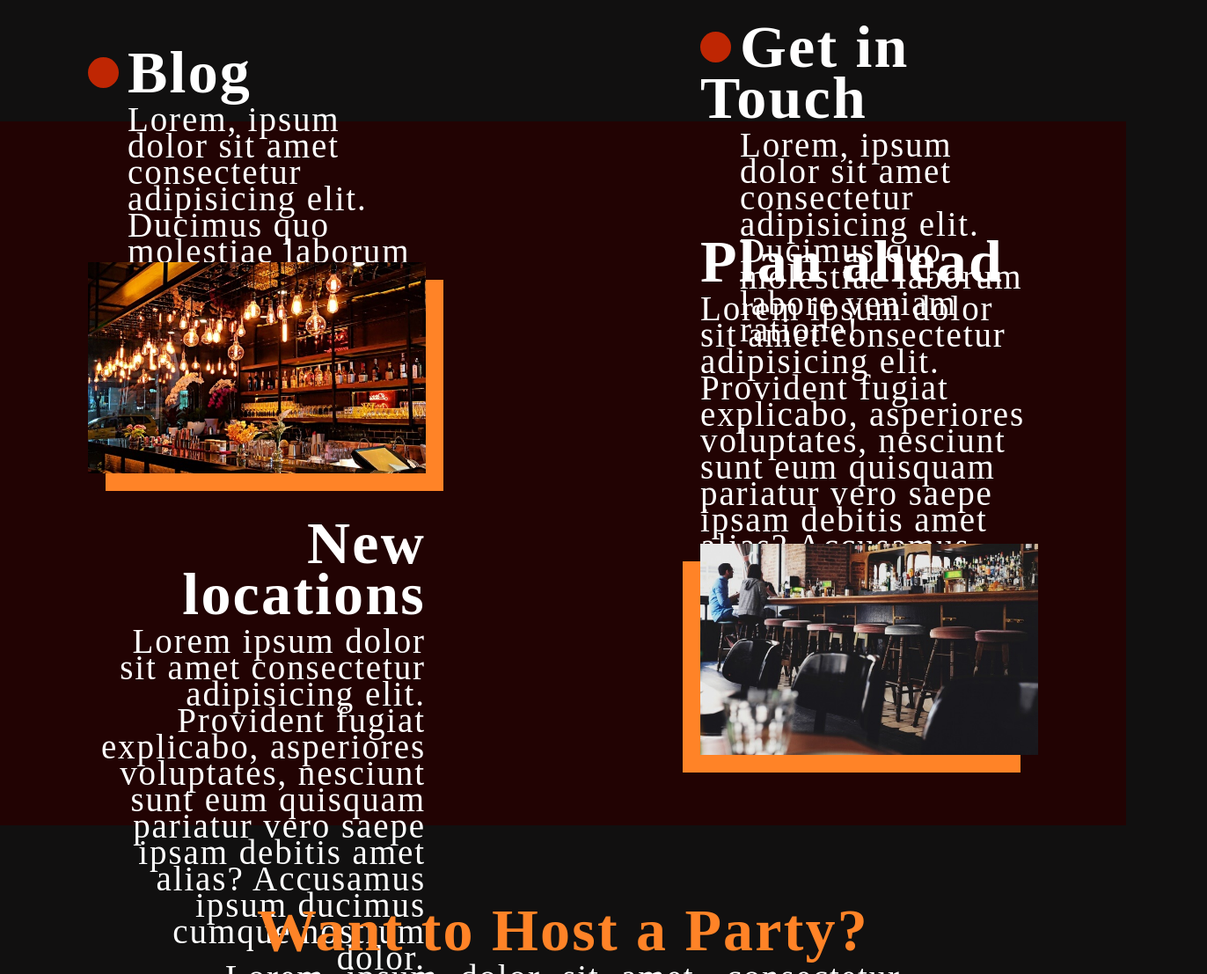
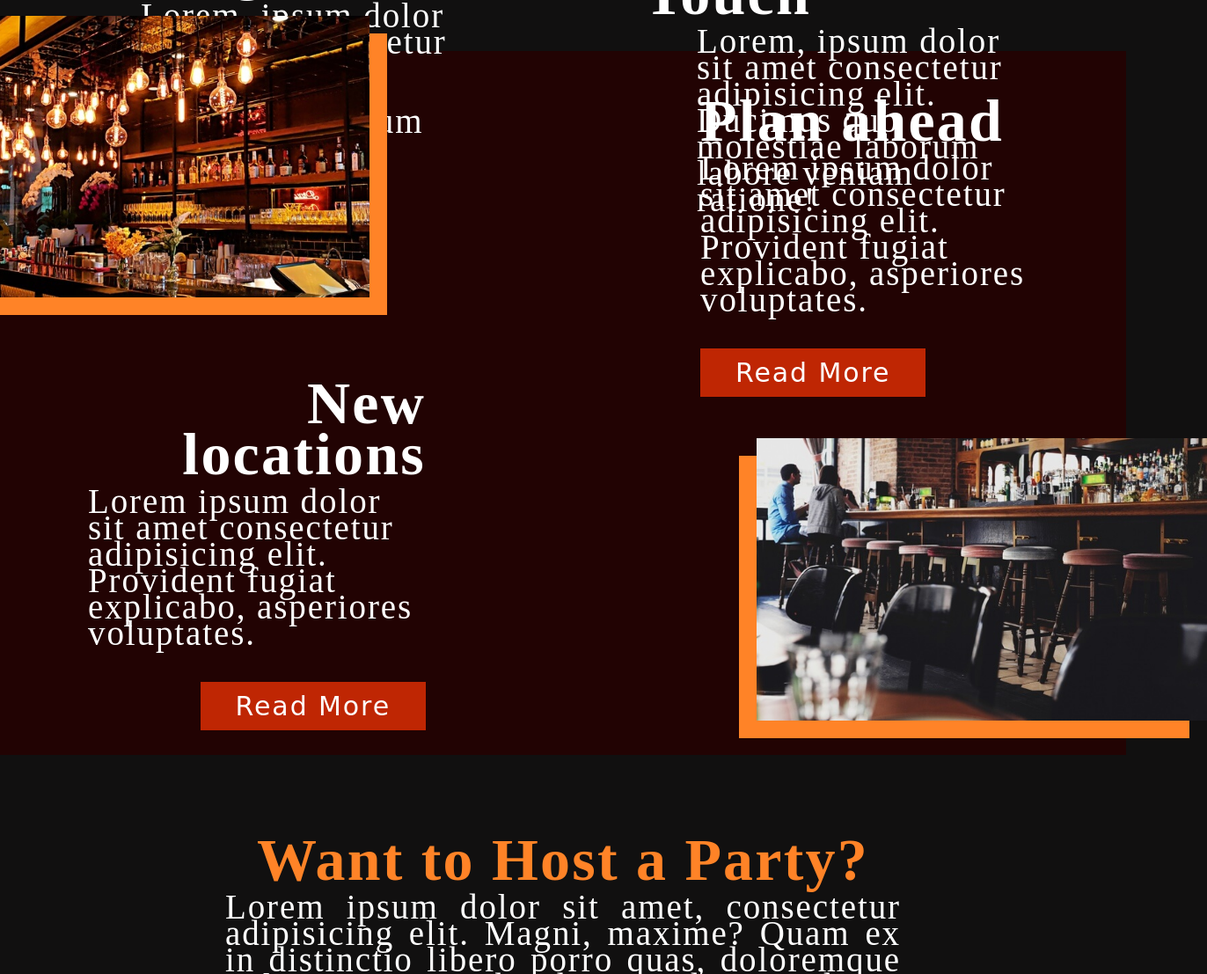
Before and after one commit to SabrinaIsTheMan/project-one, a plain HTML site: page index.html in a window 1280 px wide. Shown: the part 1222-2329 px from the top of the page at 88% size, 1372 px wide, since content can reach past the window. Drawn offline with Linux system fonts and the light colour scheme; a web font is replaced by a local one.

Commit message:
styled images in plan ahead section of index.html

```diff
--- a/index.html
+++ b/index.html
@@ -81,14 +81,13 @@
 
                 <div class="planAheadFlexContent planAheadFlexContent1">
                     <h3>Plan ahead</h3>
-                    <p>Lorem ipsum dolor sit amet consectetur adipisicing elit. Provident fugiat explicabo, asperiores voluptates, nesciunt sunt eum quisquam pariatur vero saepe ipsam debitis amet alias? Accusamus ipsum ducimus cumque nostrum dolor.</p>
+                    <p>Lorem ipsum dolor sit amet consectetur adipisicing elit. Provident fugiat explicabo, asperiores voluptates.</p>
                     <p class="button"><a href="#">Read More</a></p>
                 </div>
 
                 <div class="planAheadFlexContent planAheadFlexContent2">
                     <h3>New locations</h3>
-                    <p>Lorem ipsum dolor sit amet consectetur adipisicing elit. Provident fugiat explicabo, asperiores voluptates, nesciunt sunt eum quisquam pariatur vero saepe ipsam debitis amet alias? Accusamus ipsum ducimus cumque nostrum
-                        dolor.</p>
+                    <p>Lorem ipsum dolor sit amet consectetur adipisicing elit. Provident fugiat explicabo, asperiores voluptates.</p>
                     <p class="button"><a href="#">Read More</a></p>
                 </div>
 
--- a/styles/sass/partials/_baseStyles.scss
+++ b/styles/sass/partials/_baseStyles.scss
@@ -4,7 +4,7 @@ html{
 }
 
 .wrapper{
-   width: 90%;
+   width: 95%;
    max-width: 1080px;
    margin: 0 auto;
 }
--- a/styles/sass/partials/_indexStyles.scss
+++ b/styles/sass/partials/_indexStyles.scss
@@ -15,7 +15,7 @@
 // ABOUT SECTION
 
 .about {
-    height: 80vh;
+    height: 70vh;
 
     .aboutFlex{
         display: flex;
@@ -26,11 +26,11 @@
     }
 
     .aboutFlexContent{
-        width: 30vw;
-        padding: 20px 0;
+        width: 35vw;
+        padding: 10px 0;
 
         p {
-            margin-left: calc(35px + 10px);
+            margin-left: calc(50px + 10px);
         }
     }
 }
@@ -42,10 +42,10 @@
     align-items: center;
     margin-right: 0.5rem;
     background: $color3;
-    width: 35px;
-    height: 35px;
+    width: 50px;
+    height: 50px;
     border-radius: 50%;
-    padding: 10px;
+    padding: 15px;
 }
 
 .aboutFlexContent1 h3::before {
@@ -65,7 +65,6 @@
 }
 
 // PLAN AHEAD SECTION
-        // TO DO - IMAGES
 
 .planAhead {
     height: 100vh;
@@ -76,7 +75,7 @@
         flex-wrap: wrap;
         justify-content: space-between;
         align-items: center;
-        padding: 15vh 0;
+        padding: 5vh 0;
     }
 
     .planAheadFlexContent{
@@ -84,20 +83,30 @@
         height: 40vh;
     }
 
-    .planAheadFlexContent2{
+        p {
+            text-align: left;
+        }
+
+    .planAheadFlexContent2, .planAheadFlexContent2 .button{
         text-align: right;
     }
 
     .planAheadFlexImg{
-        width: 30vw;
+        width: 40vw;
     }
 
     .planAheadFlexImg1 {
         box-shadow: 20px 20px $color2;
+        position: relative;
+        left: -15vw;
+        top: -10vh;
     }
 
     .planAheadFlexImg2 {
         box-shadow: -20px 20px $color2;
+        position: relative;
+        right: -15vw;
+        bottom: -10vh;
     }
 }
 
```
Also changed, not shown: styles/style.css.
